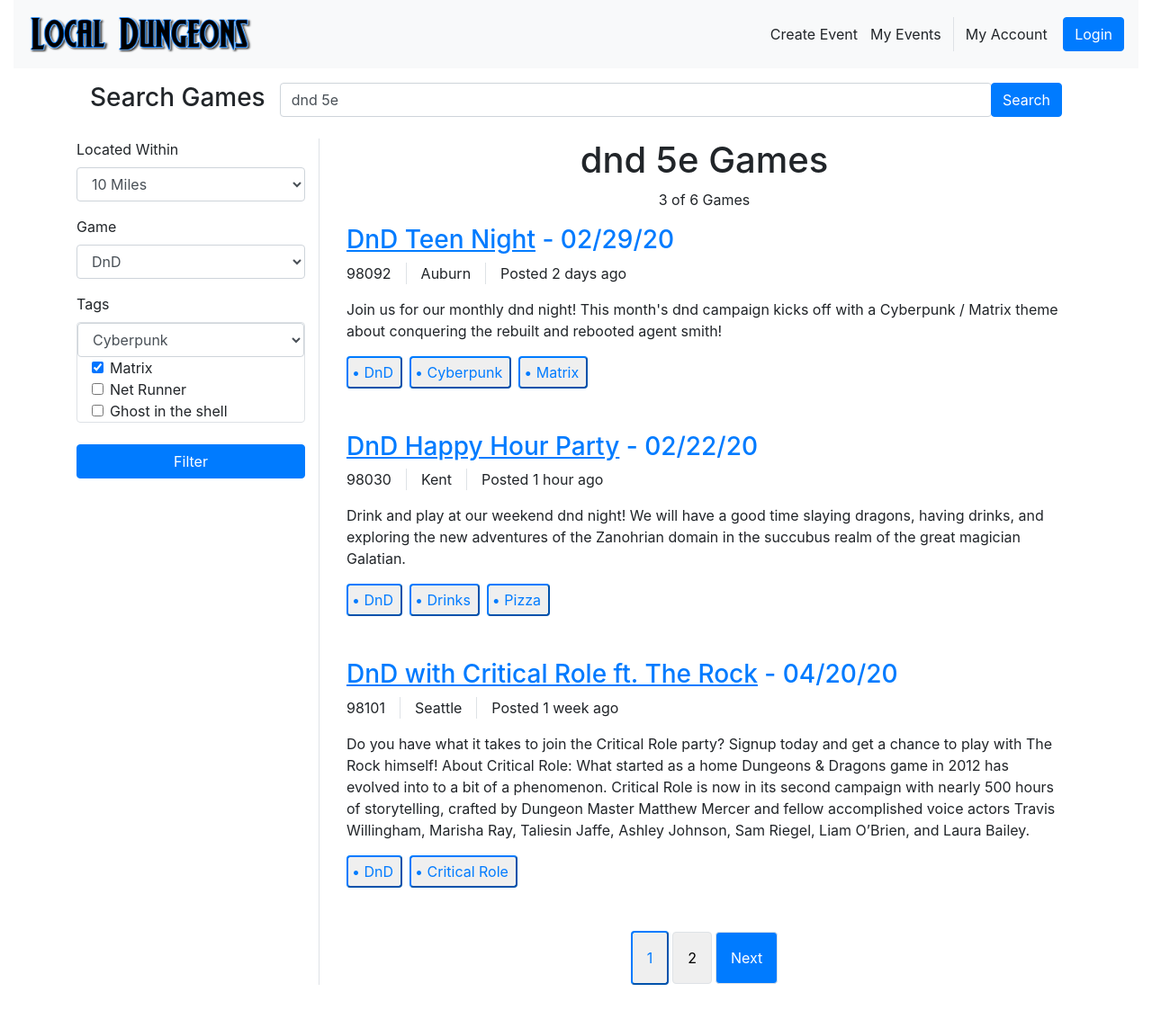
After one commit to davidkislyak/localdungeons, a PHP site: template views/events.html in a window 1280 px wide. The commit adds this page. Shown: the whole page at 90% size. Run offline with PHP 8.4, Linux system fonts and the light colour scheme; the template is opened without the code that fills it, so the values that code supplies are empty.

Commit message:
Added fully styled, static templates for the home, and events search pages.

```diff
--- a/composer.json
+++ b/composer.json
@@ -14,6 +14,6 @@
     "bcosca/fatfree-core": "dev-master"
   },
   "autoload": {
-    "classmap": ["controller/"]
+    "classmap": ["controller/", "classes/"]
   }
 }
--- /dev/null
+++ b/views/events.html
@@ -0,0 +1,182 @@
+<!doctype html>
+<html lang="en">
+<head>
+    <!-- Required meta tags -->
+    <meta charset="utf-8">
+    <meta name="viewport" content="width=device-width, initial-scale=1, shrink-to-fit=no">
+
+    <!-- Bootstrap CSS -->
+    <link rel="stylesheet" href="https://stackpath.bootstrapcdn.com/bootstrap/4.4.1/css/bootstrap.min.css"
+          integrity="sha384-Vkoo8x4CGsO3+Hhxv8T/Q5PaXtkKtu6ug5TOeNV6gBiFeWPGFN9MuhOf23Q9Ifjh" crossorigin="anonymous">
+
+    <link rel="stylesheet" href="./styles/events.css">
+
+    <title>Local Dungeons</title>
+</head>
+<body>
+<div class="container-fluid main mb-5">
+    <nav class="navbar navbar-expand-lg navbar-light bg-light">
+        <a class="navbar-brand" href="#">
+            <img src="./images/blue_80s_action_logo.png" height="50" width="250" alt="Local Dungeons logo"/>
+        </a>
+        <button class="navbar-toggler" type="button" data-toggle="collapse" data-target="#navbarTogglerDemo03"
+                aria-controls="navbarTogglerDemo03" aria-expanded="false" aria-label="Toggle navigation">
+            <span class="navbar-toggler-icon"></span>
+        </button>
+        <div class="collapse navbar-collapse" id="navbarTogglerDemo03">
+            <span class="navbar-nav mr-auto mt-2 mt-lg-0"></span>
+            <form class="form-inline my-2 my-lg-0">
+                <button class="btn my-2" type="/addevent">Create Event</button>
+                <button class="btn my-2 my-sm-0 pl-0" type="/myevents">My Events</button>
+                <div class="border-left">
+                    <button class="btn my-2 my-sm-0" type="/myaccount">My Account</button>
+                    <button class="btn btn-primary my-2 my-sm-0" type="/login">Login</button>
+                    <!--            <button class="btn btn-danger my-2 my-sm-0" type="submit">Logout</button>-->
+                </div>
+            </form>
+        </div>
+    </nav>
+    <div class="container">
+        <div class="input-group container mr-3 mt-3 mb-4">
+            <h3 class="pr-3 form-check-label">Search Games</h3>
+            <input type="text" class="form-control rounded" placeholder="name, keyword, genre" aria-label="Find a game"
+                   value="dnd 5e">
+            <div class="input-group-append">
+                <button class="btn btn-primary rounded" type="button" id="search-button">Search</button>
+            </div>
+        </div>
+        <div class="row">
+            <div class="col-3 border-right">
+                <div class="form-group mb-3">
+                    <label for="locationRange">Located Within</label>
+                    <select class="form-control mb-3" id="locationRange">
+                        <option value="none">Select a range</option>
+                        <option value="5">5 Miles</option>
+                        <option value="10" selected>10 Miles</option>
+                        <option value="20">20 Miles</option>
+                        <option value="50">50 Miles</option>
+                        <option value="any">World Wide</option>
+                    </select>
+
+                    <label for="gameType">Game</label>
+                    <select class="form-control" id="gameType">
+                        <option value="none">Select a game</option>
+                        <option value="dnd" selected>DnD</option>
+                        <option value="magica">Magica</option>
+                        <option value="other">Other/Homebrew</option>
+                    </select>
+                </div>
+                <div class="form-group">
+                    <label for="genre">Tags</label>
+                    <div class="border rounded">
+                        <select class="form-control" id="genre">
+                            <option value="none">Select a genre</option>
+                            <option value="cyberpunk" selected>Cyberpunk</option>
+                            <option value="medieval">Medieval</option>
+                            <option value="retro">Retro</option>
+                        </select>
+                        <div class="form-check ml-3">
+                            <input class="form-check-input" type="checkbox" value="matrix" id="matrixTag" checked>
+                            <label class="form-check-label" for="matrixTag">
+                                Matrix
+                            </label>
+                        </div>
+                        <div class="form-check ml-3">
+                            <input class="form-check-input" type="checkbox" value="net runner" id="net runnerTag">
+                            <label class="form-check-label" for="net runnerTag">
+                                Net Runner
+                            </label>
+                        </div>
+                        <div class="form-check ml-3">
+                            <input class="form-check-input" type="checkbox" value="ghost in the shell"
+                                   id="ghost in the shellTag">
+                            <label class="form-check-label" for="ghost in the shellTag">
+                                Ghost in the shell
+                            </label>
+                        </div>
+                    </div>
+                    <br>
+                    <button class="btn btn-primary rounded w-100" type="button" id="filter-button">Filter</button>
+                </div>
+            </div>
+            <div class="col-9">
+                <div class="container text-center" id="search-head">
+                    <h1>dnd 5e Games</h1>
+                    <p>3 of 6 Games</p>
+                </div>
+                <div class="container mb-5">
+                    <a href="./event/0987890"><h3><u>DnD Teen Night</u> - 02/29/20</h3></a>
+                    <div class="form-inline">
+                        <p class="pr-3 border-right">98092</p>
+                        <p class="pr-3 pl-3 border-right">Auburn</p>
+                        <p class="pr-3 pl-3">Posted 2 days ago</p>
+                    </div>
+                    <div>
+                        <p>Join us for our monthly dnd night! This month's dnd campaign kicks off with a Cyberpunk /
+                            Matrix theme about conquering the rebuilt and rebooted agent smith!</p>
+                    </div>
+                    <div class="form-inline">
+                        <button class="btn-outline-primary rounded p-1 pr-2 mr-2">&#8226; DnD</button>
+                        <button class="btn-outline-primary rounded p-1 pr-2 mr-2">&#8226; Cyberpunk</button>
+                        <button class="btn-outline-primary rounded p-1 pr-2 mr-2">&#8226; Matrix</button>
+                    </div>
+                </div>
+                <div class="container mb-5">
+                    <a href="./event/2183880"><h3><u>DnD Happy Hour Party</u> - 02/22/20</h3></a>
+                    <div class="form-inline">
+                        <p class="pr-3 border-right">98030</p>
+                        <p class="pr-3 pl-3 border-right">Kent</p>
+                        <p class="pr-3 pl-3">Posted 1 hour ago</p>
+                    </div>
+                    <p>Drink and play at our weekend dnd night! We will have a good time slaying dragons, having
+                        drinks, and exploring the new adventures of the Zanohrian domain in the succubus realm of
+                        the great magician Galatian.</p>
+                    <div class="form-inline">
+                        <button class="btn-outline-primary rounded p-1 pr-2 mr-2">&#8226; DnD</button>
+                        <button class="btn-outline-primary rounded p-1 pr-2 mr-2">&#8226; Drinks</button>
+                        <button class="btn-outline-primary rounded p-1 pr-2 mr-2">&#8226; Pizza</button>
+                    </div>
+                </div>
+                <div class="container mb-5">
+                    <a href="./event/6977898"><h3><u>DnD with Critical Role ft. The Rock</u> - 04/20/20</h3></a>
+                    <div class="form-inline">
+                        <p class="pr-3 border-right">98101</p>
+                        <p class="pr-3 pl-3 border-right">Seattle</p>
+                        <p class="pr-3 pl-3">Posted 1 week ago</p>
+                    </div>
+                    <p>Do you have what it takes to join the Critical Role party? Signup today and get a chance to
+                        play with The Rock himself! About Critical Role: What started as a home Dungeons & Dragons game
+                        in 2012 has evolved into to a bit of a phenomenon. Critical Role is now in its second campaign
+                        with nearly 500 hours of storytelling, crafted by Dungeon Master Matthew Mercer and fellow
+                        accomplished voice actors Travis Willingham, Marisha Ray, Taliesin Jaffe, Ashley Johnson,
+                        Sam Riegel, Liam O’Brien, and Laura Bailey.</p>
+                    <div class="form-inline">
+                        <button class="btn-outline-primary rounded p-1 pr-2 mr-2">&#8226; DnD</button>
+                        <button class="btn-outline-primary rounded p-1 pr-2 ">&#8226; Critical Role</button>
+                    </div>
+                </div>
+                <div class="container text-center">
+                    <div class="form-inline justify-content-center">
+                        <button class="btn-outline-primary rounded p-3 mr-1">1</button>
+                        <button class="border rounded p-3 mr-1">2</button>
+                        <button class="border btn-primary rounded p-3">Next</button>
+                        <!--                        <button class="border btn-primary rounded p-3">Back</button>-->
+                    </div>
+                </div>
+            </div>
+        </div>
+    </div>
+
+    <!-- Optional JavaScript -->
+    <!-- jQuery first, then Popper.js, then Bootstrap JS -->
+    <script src="https://code.jquery.com/jquery-3.4.1.slim.min.js"
+            integrity="sha384-J6qa4849blE2+poT4WnyKhv5vZF5SrPo0iEjwBvKU7imGFAV0wwj1yYfoRSJoZ+n"
+            crossorigin="anonymous"></script>
+    <script src="https://cdn.jsdelivr.net/npm/popper.js@1.16.0/dist/umd/popper.min.js"
+            integrity="sha384-Q6E9RHvbIyZFJoft+2mJbHaEWldlvI9IOYy5n3zV9zzTtmI3UksdQRVvoxMfooAo"
+            crossorigin="anonymous"></script>
+    <script src="https://stackpath.bootstrapcdn.com/bootstrap/4.4.1/js/bootstrap.min.js"
+            integrity="sha384-wfSDF2E50Y2D1uUdj0O3uMBJnjuUD4Ih7YwaYd1iqfktj0Uod8GCExl3Og8ifwB6"
+            crossorigin="anonymous"></script>
+</body>
+</html>
```
Also changed, not shown: classes/game.php (added, +196 -0 lines), classes/other.php (added, +117 -0 lines), controller/local-dungeon-controller.php (+8 -2 lines), index.php (+6 -1 lines), views/home.html (added, +69 -0 lines), images/blue_80s_action_logo.png (added), images/large_blue_80s_action_logo.png (added).
